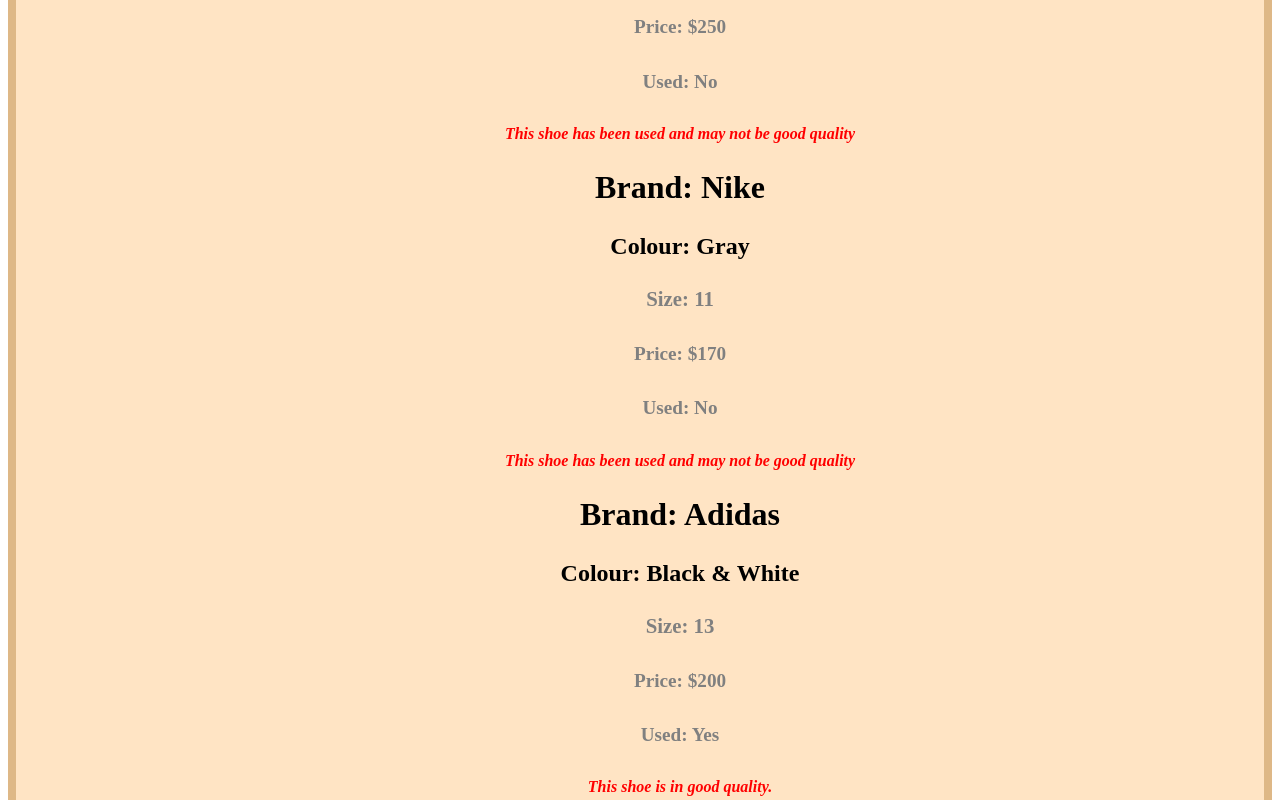
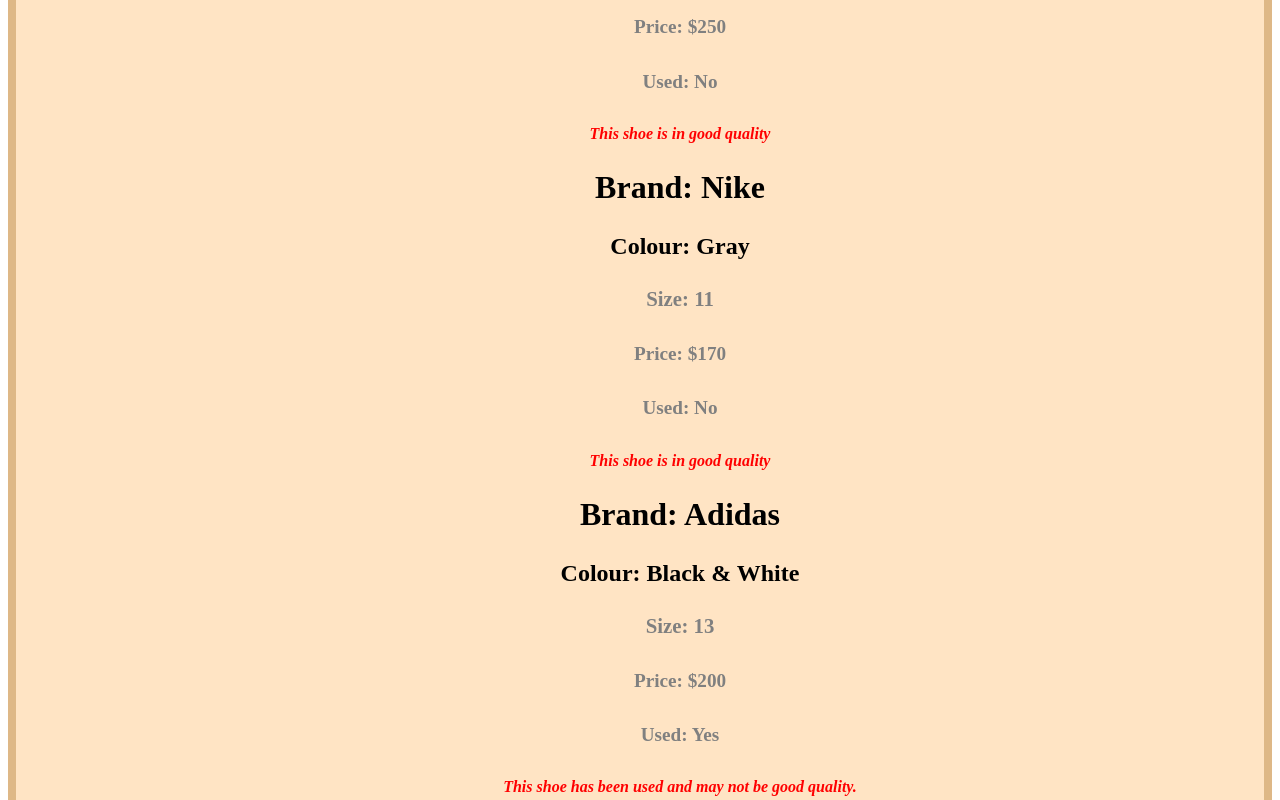
Before and after one commit to JamieVirtue1/Jamie_Virtue_Learning_Angular, an Angular app: page / in a window 1280 px wide. Shown: the part 380-1180 px from the top of the page. Built offline with nearby package versions, Linux system fonts and the light colour scheme.

Commit message:
Assignment 3 Created * package.json changed to version 0.2.0 * shoeList and shoeListItem components created

```diff
--- a/package.json
+++ b/package.json
@@ -1,6 +1,6 @@
 {
   "name": "jamie-virtue-learning-angular",
-  "version": "0.1.0",
+  "version": "0.2.0",
   "scripts": {
     "ng": "ng",
     "start": "ng serve",
--- a/src/app/app.component.html
+++ b/src/app/app.component.html
@@ -11,11 +11,12 @@
 
 
 
-    <div><p *ngIf="shoe.isUsed; else notUsed" >This shoe is in good quality.</p>
-      <ng-template #notUsed><p>This shoe has been used and may not be good quality</p></ng-template>
+      <div><p *ngIf="shoe.isUsed; else notUsed" >This shoe has been used and may not be good quality.</p>
+        <ng-template #notUsed><p>This shoe is in good quality</p></ng-template>
       </div>
 
     </div>
+
 </div>
 </body>
 </html>
--- a/src/app/app.component.ts
+++ b/src/app/app.component.ts
@@ -1,6 +1,5 @@
 import { Component } from '@angular/core';
 import { RouterOutlet } from '@angular/router';
-import { User } from './shared/models/user';
 import { Shoe } from './shared/models/user';
 import {CommonModule} from "@angular/common";
 import {NgIf} from "@angular/common";
```
Lines whose indentation alone changed are shown as unchanged.
